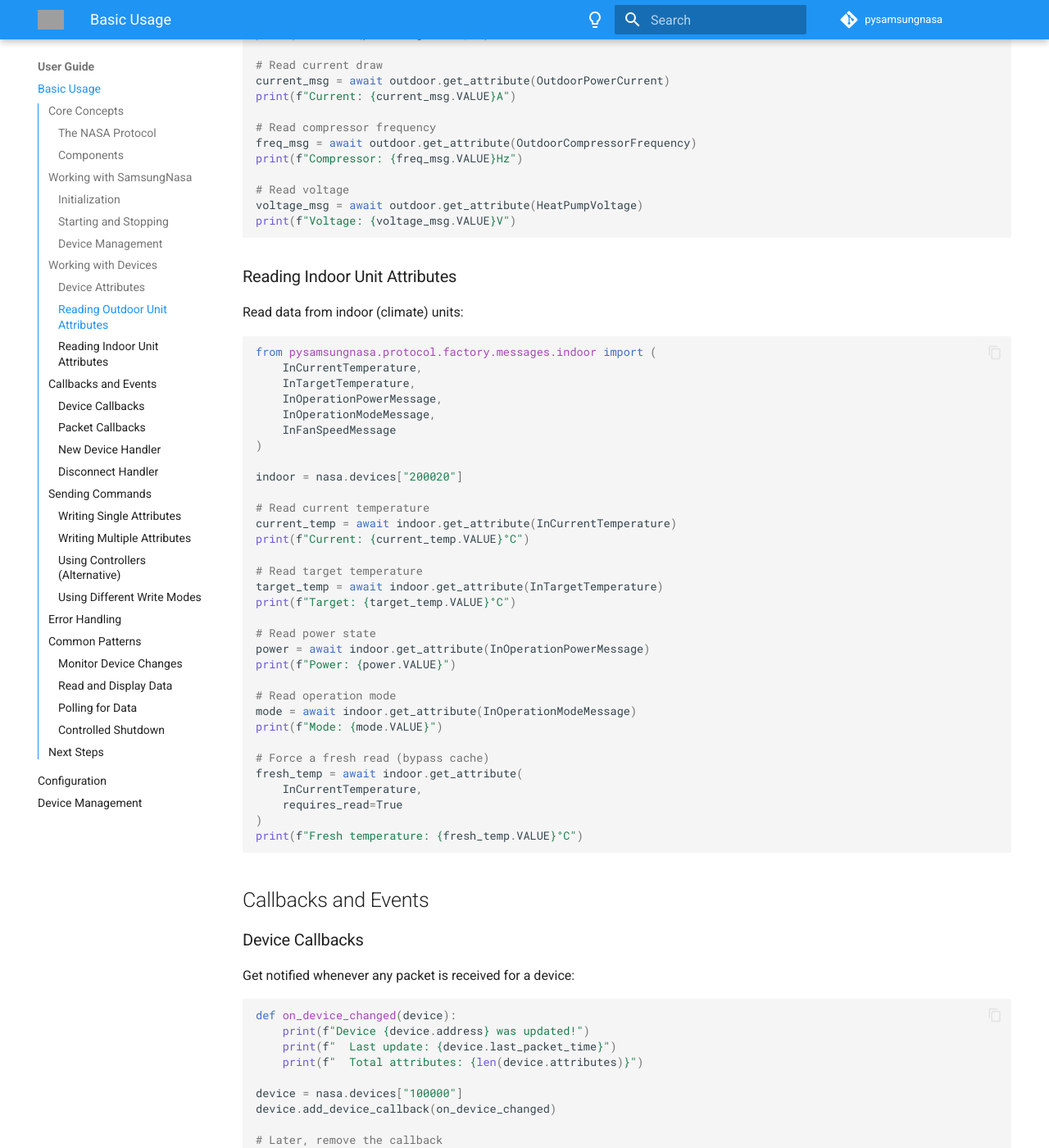
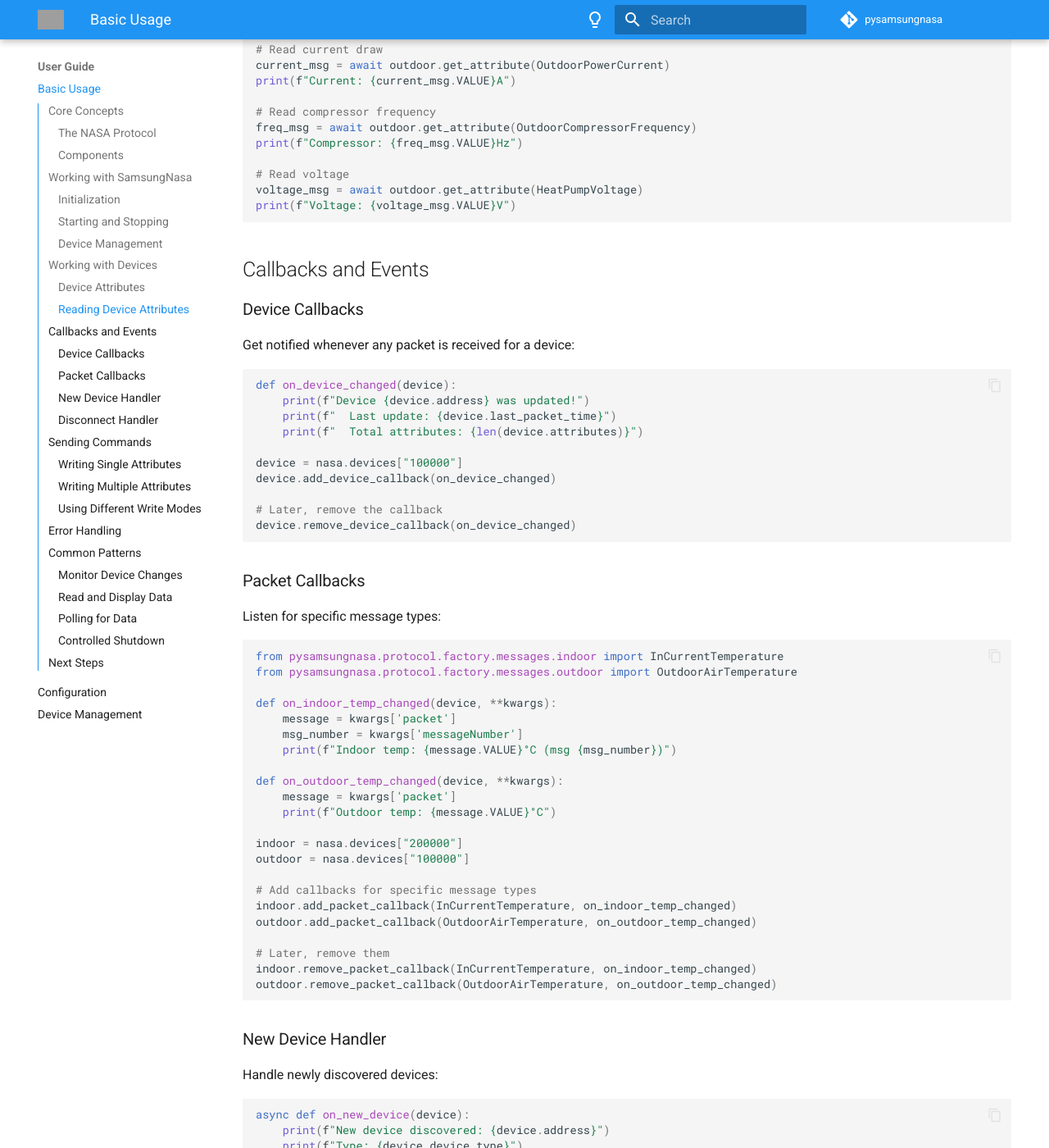
Before and after one commit to pantherale0/pysamsungnasa, an MkDocs documentation site: the page built from docs/user-guide/basic-usage.md, in a window 1280 px wide and 1400 px high, scrolled down 2519 px. Shown: the whole window at 82% size. Built offline with MkDocs 1.6.1 and Material for MkDocs 9.7.7, drawn with Linux system fonts in a browser that asks for light colours; comment, search, counter and statistics services are not loaded; some of the changed text lies outside the part shown; grey boxes are pictures that could not be loaded.

Commit message:
chore: update documentation to reflect changes in device management and configuration

````diff
--- a/docs/user-guide/basic-usage.md
+++ b/docs/user-guide/basic-usage.md
@@ -59,11 +58,11 @@
 ```python
 # Get all devices
 devices = nasa.devices
-# Output: {"200000": NasaDevice, "200020": NasaDevice, ...}
+# Output: {"200000": NasaDevice, "200000": NasaDevice, ...}
 
 # Get a specific device
 outdoor = nasa.devices["100000"]
-indoor = nasa.devices["200020"]
+indoor = nasa.devices["200000"]
 
 # List all device addresses
 for address in nasa.devices:
@@ -87,9 +86,9 @@
 print(device.config)               # Configuration object
 ```
 
-### Reading Outdoor Unit Attributes
+### Reading Device Attributes
 
-Use `get_attribute()` to read specific data from outdoor units:
+Use `get_attribute()` to read specific data different devices, in this example we look at the outdoor unit:
 
 ```python
 from pysamsungnasa.protocol.factory.messages.outdoor import (
@@ -121,45 +120,6 @@
 # Read voltage
 voltage_msg = await outdoor.get_attribute(HeatPumpVoltage)
 print(f"Voltage: {voltage_msg.VALUE}V")
-```
-
-### Reading Indoor Unit Attributes
-
-Read data from indoor (climate) units:
-
-```python
-from pysamsungnasa.protocol.factory.messages.indoor import (
-    InCurrentTemperature,
-    InTargetTemperature,
-    InOperationPowerMessage,
-    InOperationModeMessage,
-    InFanSpeedMessage
-)
-
-indoor = nasa.devices["200020"]
-
-# Read current temperature
-current_temp = await indoor.get_attribute(InCurrentTemperature)
-print(f"Current: {current_temp.VALUE}°C")
-
-# Read target temperature
-target_temp = await indoor.get_attribute(InTargetTemperature)
-print(f"Target: {target_temp.VALUE}°C")
-
-# Read power state
-power = await indoor.get_attribute(InOperationPowerMessage)
-print(f"Power: {power.VALUE}")
-
-# Read operation mode
-mode = await indoor.get_attribute(InOperationModeMessage)
-print(f"Mode: {mode.VALUE}")
-
-# Force a fresh read (bypass cache)
-fresh_temp = await indoor.get_attribute(
-    InCurrentTemperature,
-    requires_read=True
-)
-print(f"Fresh temperature: {fresh_temp.VALUE}°C")
 ```
 
 ## Callbacks and Events
@@ -198,7 +158,7 @@
     message = kwargs['packet']
     print(f"Outdoor temp: {message.VALUE}°C")
 
-indoor = nasa.devices["200020"]
+indoor = nasa.devices["200000"]
 outdoor = nasa.devices["100000"]
 
 # Add callbacks for specific message types
@@ -253,24 +211,20 @@
 from pysamsungnasa.protocol.factory.messages.indoor import (
     InTargetTemperature,
     InOperationPowerMessage,
-    InOperationModeMessage,
-    InFanSpeedMessage
+    InOperationModeMessage
 )
-from pysamsungnasa.protocol.enum import InOperationMode
+from pysamsungnasa.protocol.enum import InOperationMode, InOperationPower
 
-indoor = nasa.devices["200020"]
+indoor = nasa.devices["200000"]
 
 # Set target temperature
 await indoor.write_attribute(InTargetTemperature, 22.0)
 
 # Turn on the device
-await indoor.write_attribute(InOperationPowerMessage, 1)  # 1=On, 0=Off
+await indoor.write_attribute(InOperationPowerMessage, InOperationPower.ON_STATE_1)
 
 # Set cooling mode
 await indoor.write_attribute(InOperationModeMessage, InOperationMode.COOL)
-
-# Set fan speed (1-4)
-await indoor.write_attribute(InFanSpeedMessage, 3)
 ```
 
 ### Writing Multiple Attributes
@@ -282,52 +236,17 @@
     InTargetTemperature,
     InOperationPowerMessage,
     InOperationModeMessage,
-    InFanSpeedMessage
 )
-from pysamsungnasa.protocol.enum import InOperationMode
+from pysamsungnasa.protocol.enum import InOperationMode, InOperationPower
 
-indoor = nasa.devices["200020"]
+indoor = nasa.devices["200000"]
 
 # Set multiple attributes at once
 await indoor.write_attributes({
-    InOperationPowerMessage: 1,  # Turn on
+    InOperationPowerMessage: InOperationPower.ON_STATE_1,  # Turn on
     InOperationModeMessage: InOperationMode.COOL,  # Cooling
     InTargetTemperature: 22.0,  # Temperature
-    InFanSpeedMessage: 3,  # Fan speed
 })
-```
-
-### Using Controllers (Alternative)
-
-For convenience, you can also use device controllers if available:
-
-```python
-indoor = nasa.devices["200020"]
-
-# Climate control (if controller exists)
-if indoor.climate_controller:
-    cc = indoor.climate_controller
-
-    # Power commands
-    await cc.turn_on()
-    await cc.turn_off()
-
-    # Mode (auto, cool, heat, dry, fan)
-    await cc.set_operation_mode("cool")
-
-    # Temperature
-    await cc.set_target_temperature(22.0)
-
-    # Fan
-    await cc.set_fan_speed(3)
-
-# DHW control (if controller exists)
-if indoor.dhw_controller:
-    dhw = indoor.dhw_controller
-
-    await dhw.turn_on()
-    await dhw.turn_off()
-    await dhw.set_target_temperature(45.0)
 ```
 
 ### Using Different Write Modes
@@ -355,7 +274,7 @@
 ```python
 async def safe_control():
     try:
-        indoor = nasa.devices["200020"]
+        indoor = nasa.devices["200000"]
         await indoor.climate_controller.set_target_temperature(22)
     except KeyError:
         print("Device not found!")
--- a/mkdocs.yml
+++ b/mkdocs.yml
@@ -57,7 +57,6 @@
       - SamsungNasa: api/samsung-nasa.md
       - NasaClient: api/nasa-client.md
       - NasaDevice: api/nasa-device.md
-      - Controllers: api/controllers.md
       - Configuration: api/configuration.md
   - CLI Reference: cli/reference.md
   - Examples: examples.md
````
Also changed, not shown: other parts of docs/user-guide/basic-usage.md (+2 -6 lines), README.md (+1 -1 lines), docs/examples.md (+0 -2 lines), docs/getting-started/quick-start.md (+25 -38 lines), docs/user-guide/configuration.md (+14 -22 lines), docs/user-guide/device-management.md (+2 -12 lines).
